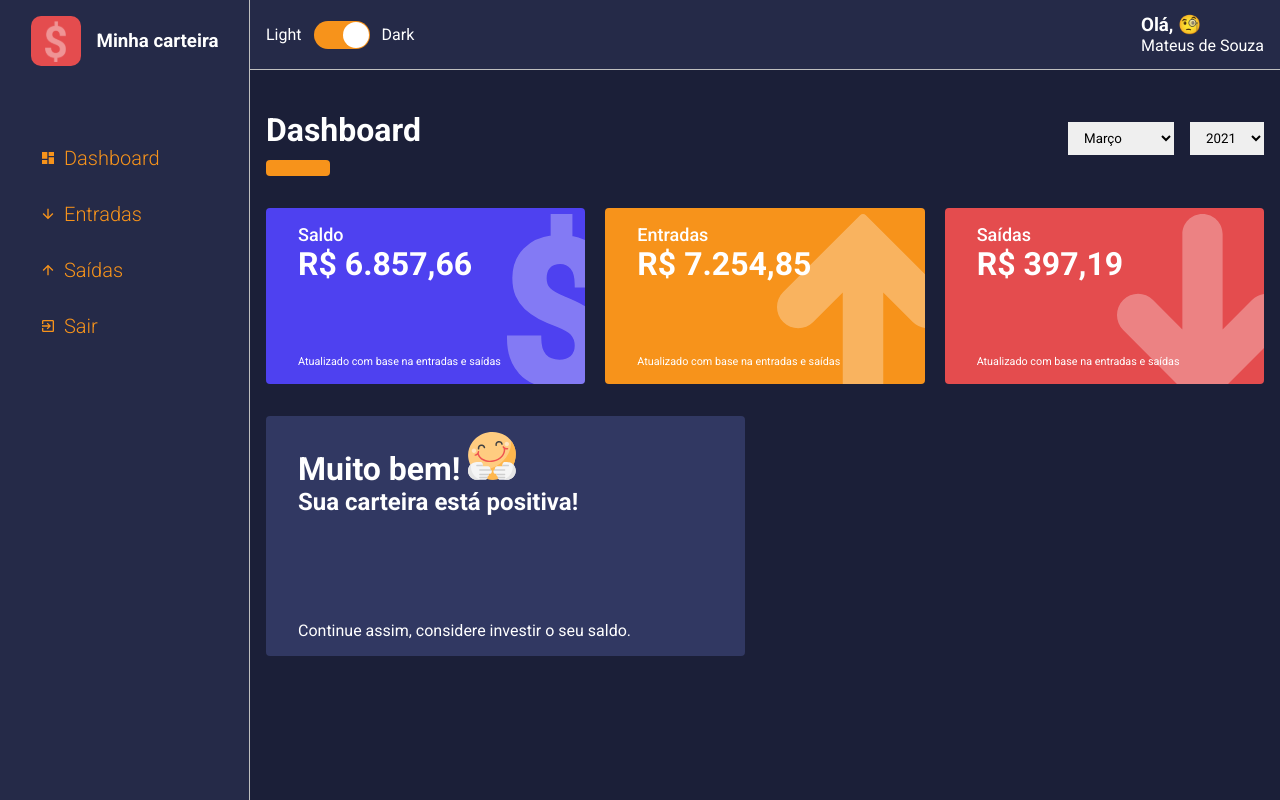
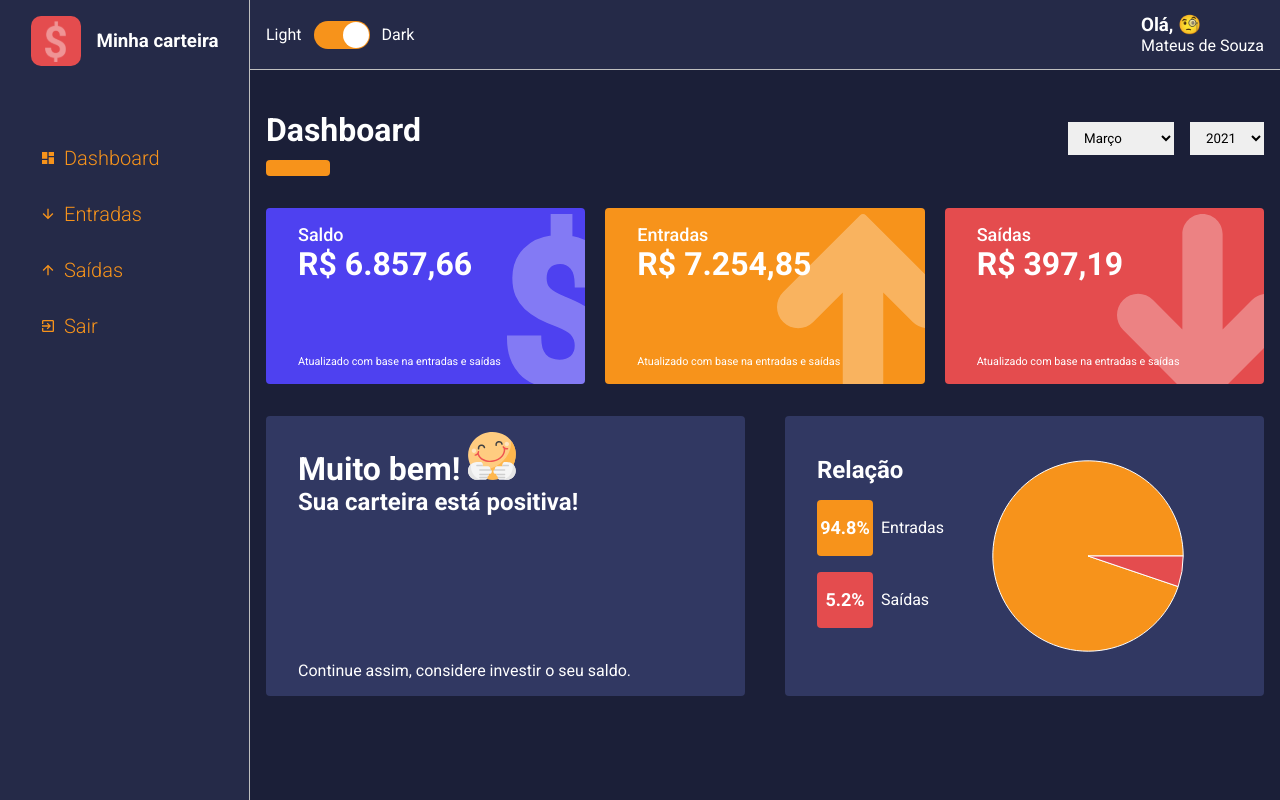
Before and after one commit to mateussp97/dashboard-reactts, a React (Create React App) app: page /dashboard in a window 1280 px wide. Built offline with nearby package versions, Linux system fonts and the light colour scheme.

Commit message:
add: PieChartBox component

```diff
--- a/package.json
+++ b/package.json
@@ -19,6 +19,7 @@
     "react-router-dom": "^5.2.0",
     "react-scripts": "4.0.3",
     "react-switch": "^6.0.0",
+    "recharts": "^2.0.8",
     "styled-components": "^5.2.1",
     "typescript": "^4.1.2",
     "web-vitals": "^1.0.1"
--- a/src/components/MessageBox/index.tsx
+++ b/src/components/MessageBox/index.tsx
@@ -31,7 +31,7 @@ const MessageBox: React.FC<IMessageBoxProps> = ({
 
 const Container = styled.div`
   width: 48%;
-  height: 240px;
+  height: 280px;
 
   background: ${(props) => props.theme.colors.tertiary};
   color: ${(props) => props.theme.colors.white};
--- /dev/null
+++ b/src/components/PieChartBox/index.tsx
@@ -0,0 +1,118 @@
+import React from "react";
+import { PieChart, Pie, Cell, ResponsiveContainer } from "recharts";
+import styled from "styled-components";
+
+interface ILegendProps {
+  color: string;
+}
+
+interface IPieChartBoxProps {
+  data: {
+    name: string;
+    value: number;
+    percent: number;
+    color: string;
+  }[];
+}
+
+const PieChartBox: React.FC<IPieChartBoxProps> = ({ data }) => (
+  <Container>
+    <SideLeft>
+      <Legends>
+        <h1>Relação</h1>
+        {data.map((indicator) => (
+          <Legend key={indicator.name} color={indicator.color}>
+            <div>{indicator.percent}%</div>
+            <span>{indicator.name}</span>
+          </Legend>
+        ))}
+      </Legends>
+    </SideLeft>
+    <SideRight>
+      <ResponsiveContainer>
+        <PieChart>
+          <Pie data={data} dataKey="percent">
+            {data.map((indicator) => (
+              <Cell key={indicator.name} fill={indicator.color} />
+            ))}
+          </Pie>
+        </PieChart>
+      </ResponsiveContainer>
+    </SideRight>
+  </Container>
+);
+
+const Container = styled.div`
+  width: 48%;
+  height: 280px;
+
+  background: ${(props) => props.theme.colors.tertiary};
+  color: ${(props) => props.theme.colors.white};
+
+  padding: 1rem 2rem;
+  margin: 2rem 0;
+
+  border-radius: 0.25rem;
+
+  display: flex;
+  align-items: center;
+  justify-content: center;
+`;
+
+const SideLeft = styled.aside``;
+
+const Legends = styled.ul`
+  height: 200px;
+  overflow-y: scroll;
+
+  ::-webkit-scrollbar {
+    width: 0.5rem;
+  }
+
+  ::-webkit-scrollbar-thumb {
+    background: ${(props) => props.theme.colors.secondary};
+    border: 0.5rem;
+  }
+
+  ::-webkit-scrollbar-track {
+    background: ${(props) => props.theme.colors.tertiary};
+  }
+
+  h1 {
+    margin-bottom: 1rem;
+  }
+`;
+
+const Legend = styled.li<ILegendProps>`
+  display: flex;
+  align-items: center;
+  justify-content: start;
+
+  margin-bottom: 1rem;
+
+  div {
+    display: flex;
+    align-items: center;
+    justify-content: center;
+
+    width: 56px;
+    height: 56px;
+
+    font-size: 1.125rem;
+    font-weight: 600;
+    border-radius: 0.25rem;
+    background: ${(props) => props.color};
+    margin-right: 0.5rem;
+  }
+`;
+
+const SideRight = styled.main`
+  width: 100%;
+  height: 100%;
+
+  display: flex;
+  justify-content: center;
+  align-items: center;
+`;
+
+export default PieChartBox;
--- a/src/pages/Dashboard/index.tsx
+++ b/src/pages/Dashboard/index.tsx
@@ -10,6 +10,7 @@ import WalletBox from "../../components/WalletBox";
 import MessageBox from "./../../components/MessageBox/index";
 import happy from "../../assets/happy.svg";
 import sad from "../../assets/sad.svg";
+import PieChartBox from "../../components/PieChartBox";
 
 interface IRoutParams {
   match: {
@@ -29,13 +30,6 @@ const Dashboard: React.FC<IRoutParams> = ({ match }) => {
 
   //! Desestruturação
   const { type } = match.params;
-
-  //! Mudança do 'title' de acordo com o path
-  const params = useMemo(() => {
-    return type === "entry-balance"
-      ? { title: "Entradas", lineColor: "#f7931b" }
-      : { title: "Saídas", lineColor: "#e44c4e" };
-  }, [type]);
 
   const listData = useMemo(() => {
     return type === "entry-balance" ? gains : expenses;
@@ -142,6 +136,29 @@ const Dashboard: React.FC<IRoutParams> = ({ match }) => {
     }
   }, [totalBalance]);
 
+  const relationExpensesVersusGains = useMemo(() => {
+    const total = totalGains + totalExepense;
+    const percentGains = ((totalGains / total) * 100).toFixed(1);
+    const percentExpenses = ((totalExepense / total) * 100).toFixed(1);
+
+    const data = [
+      {
+        name: "Entradas",
+        value: totalGains,
+        percent: Number(percentGains),
+        color: "#f7931b",
+      },
+      {
+        name: "Saídas",
+        value: totalExepense,
+        percent: Number(percentExpenses),
+        color: "#e44c4e",
+      },
+    ];
+
+    return data;
+  }, [totalGains, totalExepense]);
+
   return (
     <Container>
       <ContentHeader title="Dashboard" lineColor="#f7931b">
@@ -186,6 +203,7 @@ const Dashboard: React.FC<IRoutParams> = ({ match }) => {
           icon={message.icon}
           footerText={message.footerText}
         />
+        <PieChartBox data={relationExpensesVersusGains} />
       </Content>
     </Container>
   );
--- a/src/pages/List/index.tsx
+++ b/src/pages/List/index.tsx
@@ -95,7 +95,7 @@ const List: React.FC<IRoutParams> = ({ match }) => {
     );
 
     if (alreadySelected >= 0) {
-      const filtered = selectedFrequency.filter((item) => item != frequency);
+      const filtered = selectedFrequency.filter((item) => item !== frequency);
       setSelectedFrequency(filtered);
     } else {
       setSelectedFrequency((prev) => [...prev, frequency]);
```
Also changed, not shown: 1 other file (tests, documents, lock files or other folders).
